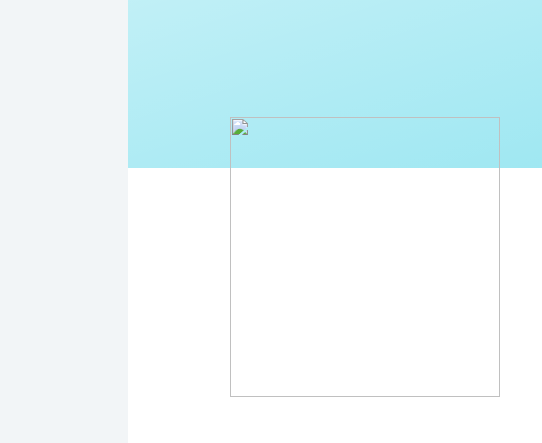
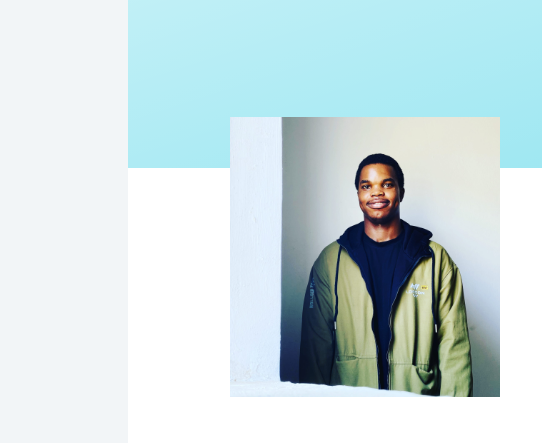
Before and after one commit to Lucent0x/Lucent, a plain HTML site: page index.html in a window 1280 px wide. Shown: the part 223-666 px from the top of the page, 0-542 px from the left. Drawn offline with Linux system fonts and the light colour scheme; a web font is replaced by a local one.

Commit message:
Update index.html

```diff
--- a/index.html
+++ b/index.html
@@ -66,7 +66,7 @@
                 </div>
             </div>
             <div class="img">
-                <img src="./8.jpeg" alt="">
+                <img src="./8.jpg" alt="">
             </div>
             <div class="bottom">
                 <div class="about">
```
